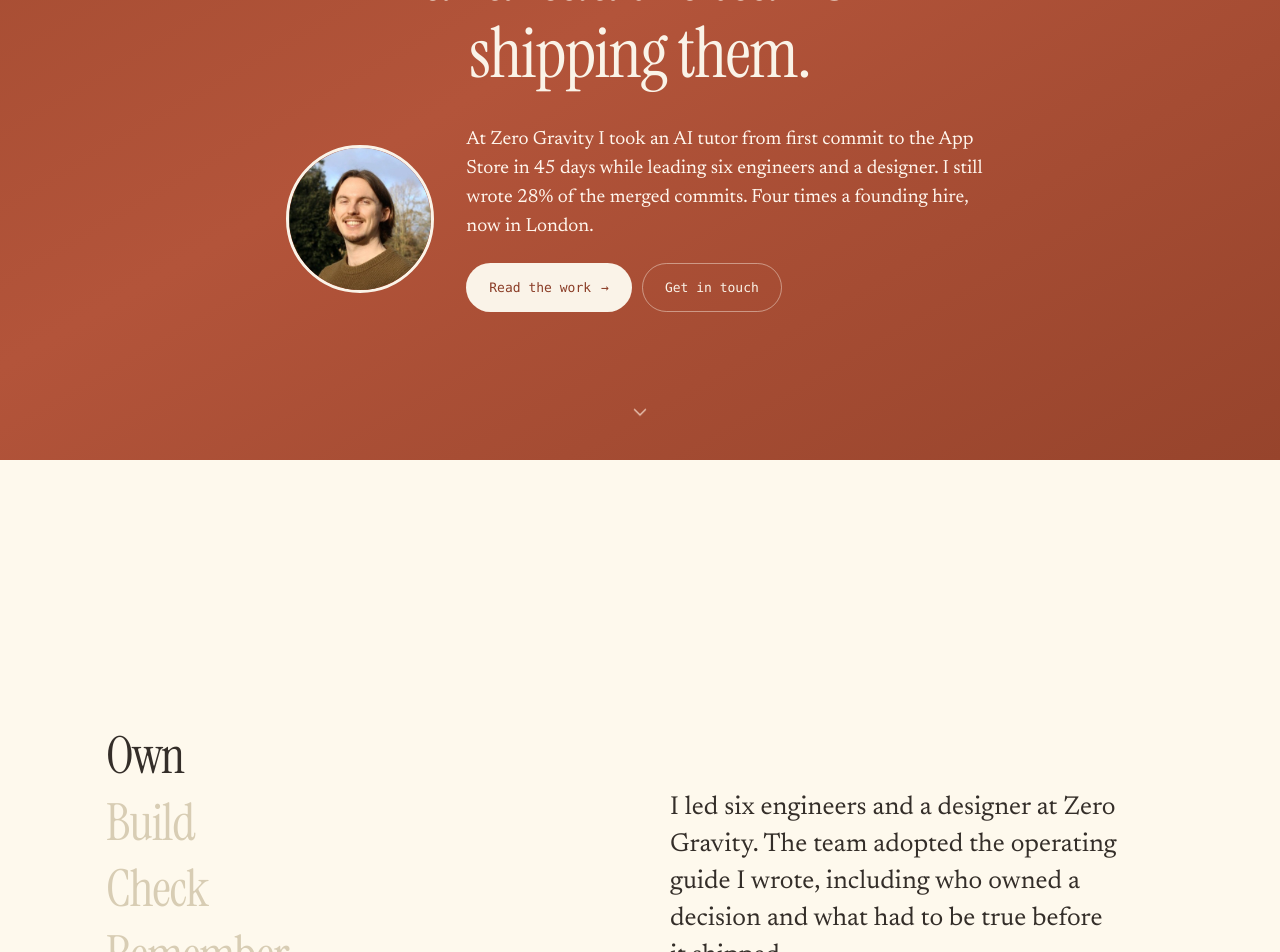
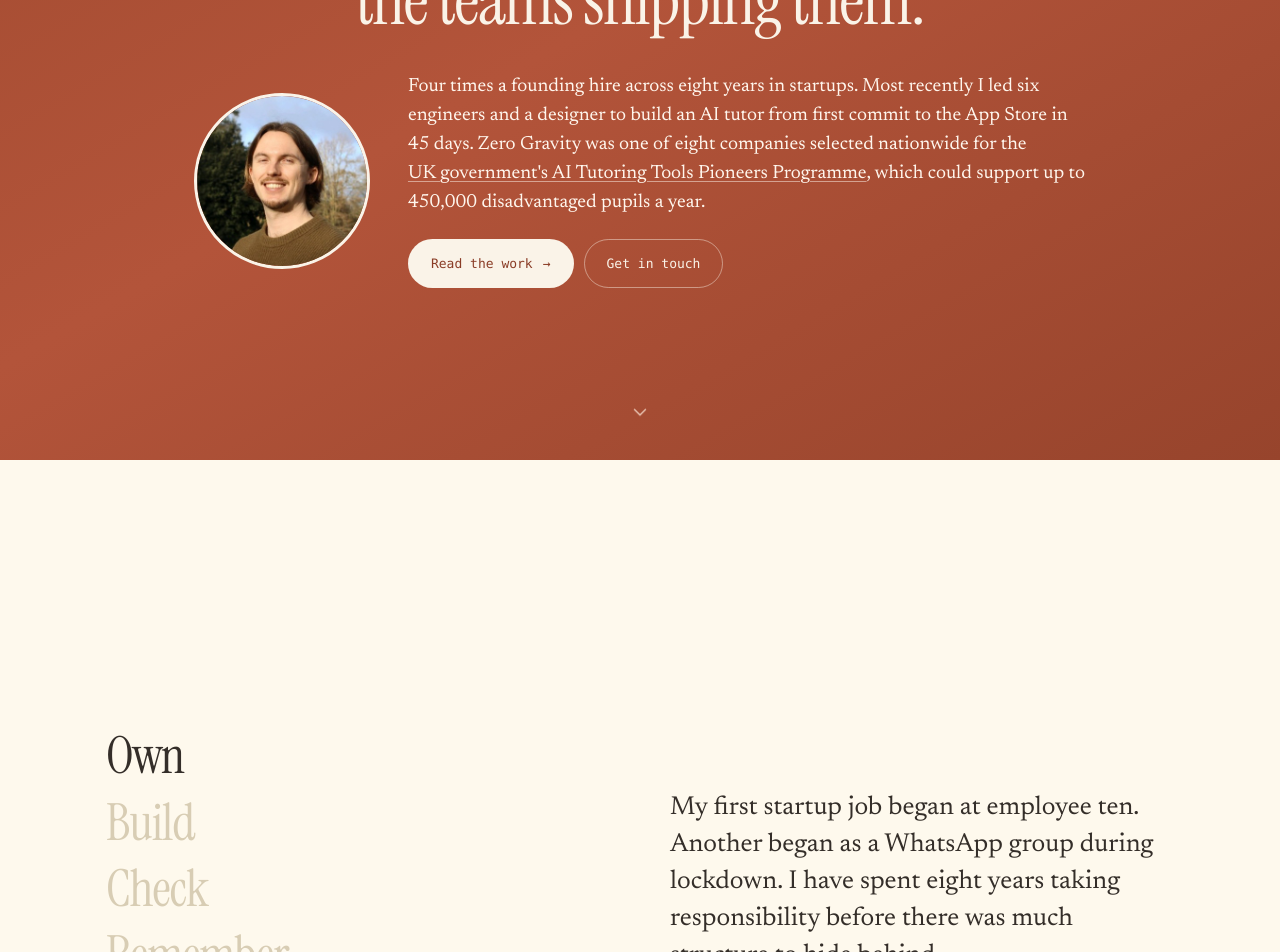
Before and after one commit to ElliotJLT/elliot-os, a Next.js app: page / in a window 1280 px wide. Shown: the part 340-1292 px from the top of the page. Built offline with nearby package versions, Linux system fonts and the light colour scheme; no server answers.

Commit message:
Rebalance hero and widen the proof

```diff
--- a/app/globals.css
+++ b/app/globals.css
@@ -2434,7 +2434,7 @@ h2.mai-kick::after {
 }
 
 .band-in {
-  max-width: 1100px;
+  max-width: 1200px;
   margin: 0 auto;
 }
 
@@ -2455,23 +2455,23 @@ h2.mai-kick::after {
   letter-spacing: -0.02em;
   color: #faf3e8;
   margin: 0 auto 34px;
-  max-width: 19ch;
+  max-width: 26ch;
   text-wrap: balance;
 }
 
 .band-profile {
   display: grid;
-  grid-template-columns: 148px minmax(0, 1fr);
+  grid-template-columns: 176px minmax(0, 1fr);
   align-items: center;
-  gap: 32px;
-  width: min(760px, 100%);
+  gap: 38px;
+  width: min(920px, 100%);
   margin: 0 auto;
   text-align: left;
 }
 
 .band-face {
-  width: 148px;
-  height: 148px;
+  width: 176px;
+  height: 176px;
   border-radius: 50%;
   object-fit: cover;
   /* A ring rather than an outline: against a saturated band the photo needs
@@ -2486,8 +2486,18 @@ h2.mai-kick::after {
   font-size: clamp(17px, 1.55vw, 19px);
   line-height: 1.52;
   color: #fff6ed;
-  max-width: 49ch;
+  max-width: 63ch;
   margin: 0 0 22px;
+  text-wrap: pretty;
+}
+
+.band-sub a {
+  color: inherit;
+  text-decoration-color: rgba(255, 246, 237, 0.5);
+}
+
+.band-sub a:hover {
+  text-decoration-color: #fff6ed;
 }
 
 .band-profile .band-cta {
@@ -2506,8 +2516,8 @@ h2.mai-kick::after {
   }
 
   .band-face {
-    width: 124px;
-    height: 124px;
+    width: 136px;
+    height: 136px;
     margin: 0 auto;
   }
 
--- a/app/layout.tsx
+++ b/app/layout.tsx
@@ -53,7 +53,7 @@ export const metadata: Metadata = {
     apple: [{ url: `${basePath}/icon-180.png`, sizes: "180x180" }],
   },
   description:
-    "Elliot Little builds AI products and leads the teams shipping them. Four times a founding hire, with hands-on work across product, operations, evals and agent systems.",
+    "Hands-on AI product leader with eight years in startups. Four times a founding hire; most recently selected for the UK government's eight-company AI tutor programme.",
 };
 
 // Runs before paint so the stored theme never flashes.
--- a/app/page.tsx
+++ b/app/page.tsx
@@ -117,15 +117,21 @@ export default async function Home() {
                 className="band-face rv-develop"
                 src={`${basePath}/portrait.jpg`}
                 alt="Elliot Little"
-                width={148}
-                height={148}
-                />
+                width={176}
+                height={176}
+              />
               <div className="band-profile-copy">
                 <p className="band-sub rv-settle">
-                  At Zero Gravity I took an AI tutor from first commit to the
-                  App Store in 45 days while leading six engineers and a
-                  designer. I still wrote 28% of the merged commits. Four times
-                  a founding hire, now in London.
+                  Four times a founding hire across eight years in startups.
+                  Most recently I led six engineers and a designer to build an
+                  AI tutor from first commit to the App Store in 45 days. Zero
+                  Gravity was one of eight companies selected nationwide for
+                  the{" "}
+                  <a href="https://www.gov.uk/government/news/edtech-and-ai-companies-invited-to-help-build-safe-ai-tutoring-tools-for-disadvantaged-pupils">
+                    UK&nbsp;government&apos;s AI Tutoring Tools Pioneers Programme
+                  </a>
+                  , which could support up to 450,000 disadvantaged pupils a
+                  year.
                 </p>
                 <div className="band-cta rv-settle">
                   <Pill href="/built" tone="cream" arrow>
@@ -149,10 +155,10 @@ export default async function Home() {
     <div className="mai">
       <Values
         items={[
-          { name: "Own", said: "I led six engineers and a designer at Zero Gravity. The team adopted the operating guide I wrote, including who owned a decision and what had to be true before it shipped." },
-          { name: "Build", said: "I was Head of Product and wrote 28% of the merged commits. Working software settled plenty of arguments that another planning meeting would not." },
-          { name: "Check", said: "The tutor's marking moved from a 67% bare-model baseline to over 99% against real past papers and official mark schemes. Getting there took evals, error analysis and a lot of failed prompts." },
-          { name: "Remember", said: "I got fed up with watching the useful part of an agent session disappear into the commit. Crux records what I rejected, redirected or killed. This site's loops show their checks and spend in public." },
+          { name: "Own", said: "My first startup job began at employee ten. Another began as a WhatsApp group during lockdown. I have spent eight years taking responsibility before there was much structure to hide behind." },
+          { name: "Build", said: "At MealsForTheNHS, day one was a WhatsApp group and day ten was a marketplace serving 146 hospitals. At Zero Gravity I wrote 28% of the merged commits while leading product." },
+          { name: "Check", said: "At Farewill, agent errors fell 69% and case handling moved from two weeks to four days. At Zero Gravity, tutor marking moved from a 67% baseline to over 99% against real past papers and official mark schemes." },
+          { name: "Remember", said: "At Zero Gravity the team adopted the operating guide I wrote. Now Crux records the calls a commit misses, and Argus carries my corrections into the next answer." },
         ]}
       />
 
```
Also changed, not shown: public/llms.txt.
